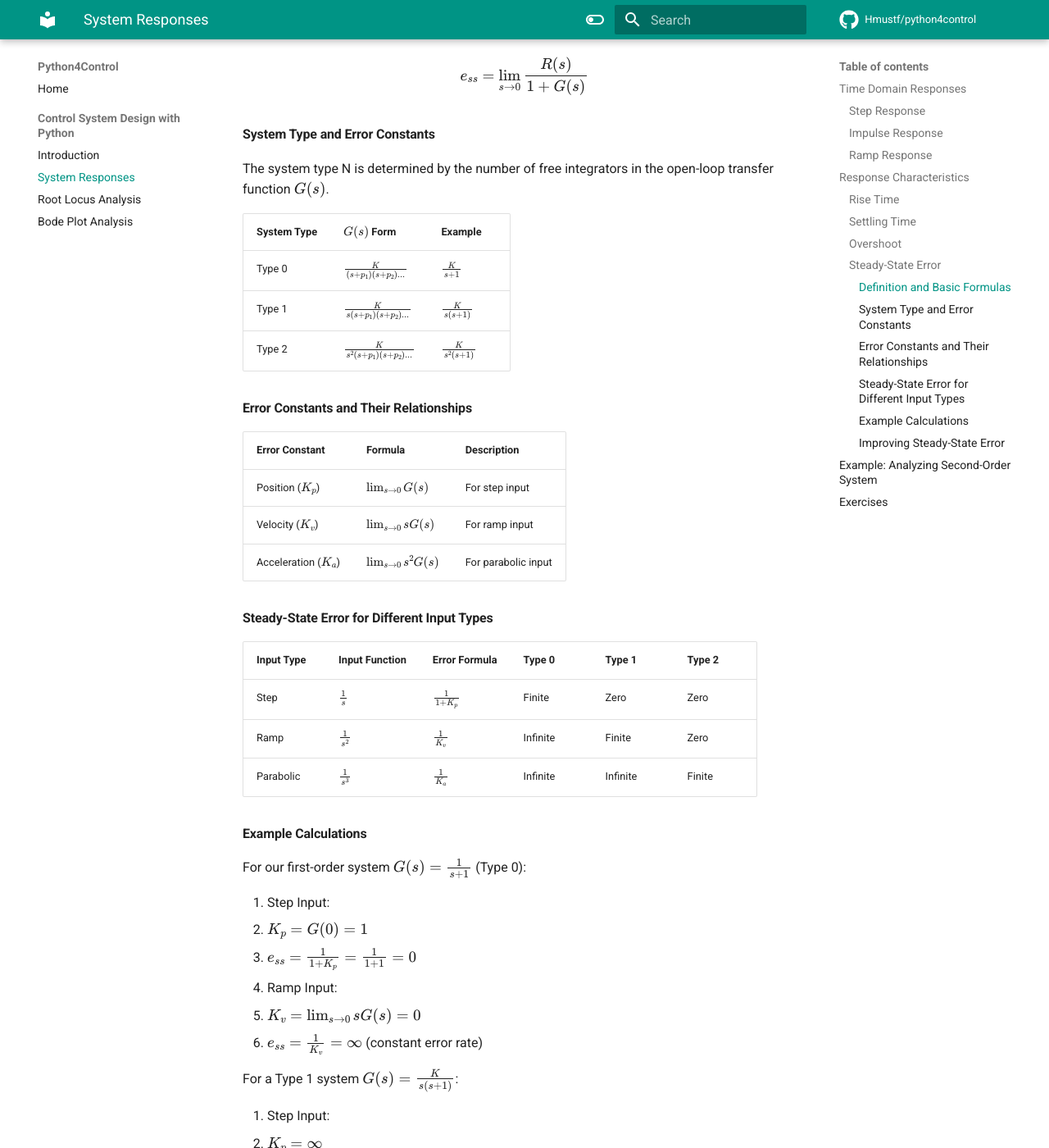
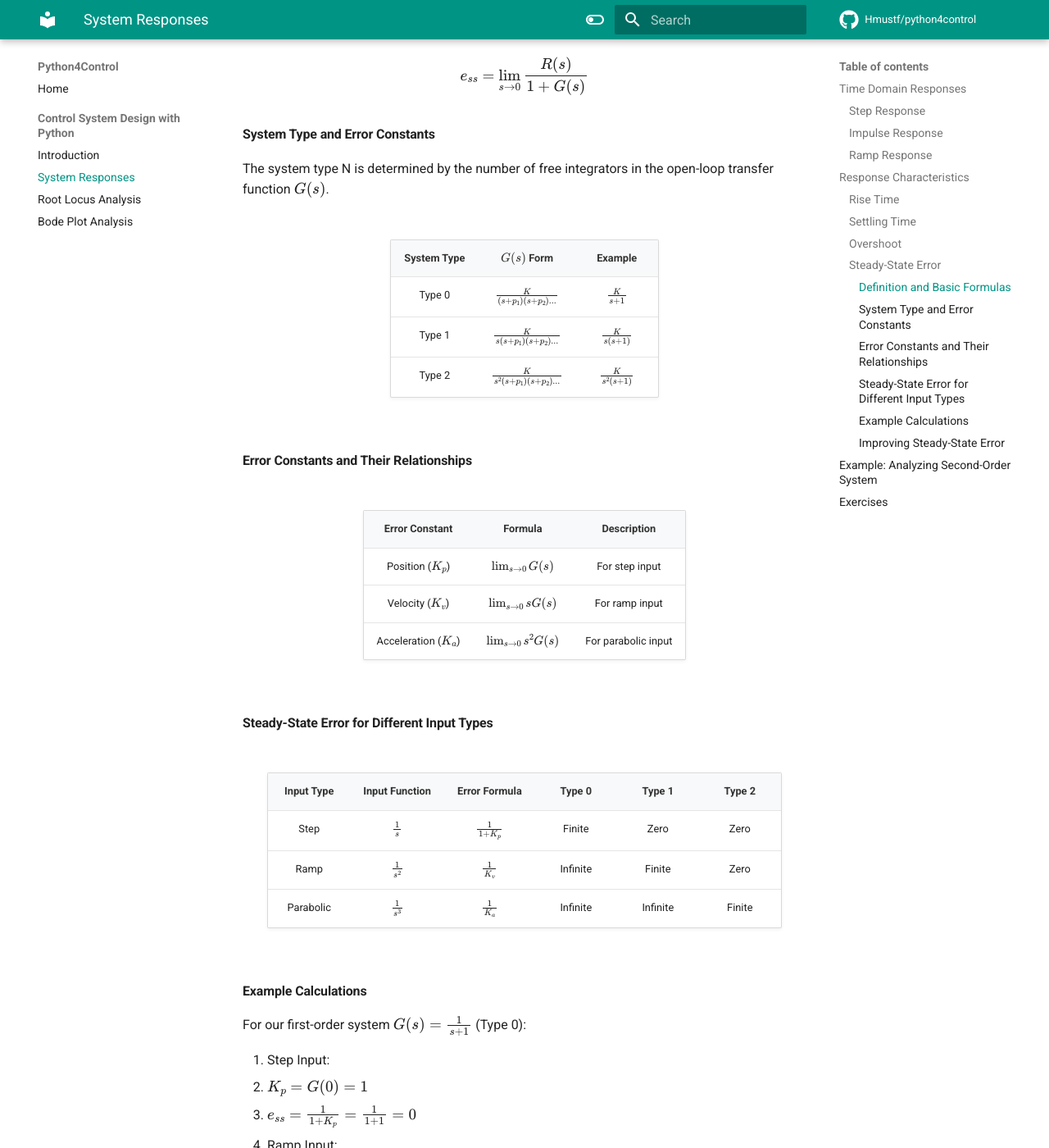
Before and after one commit to Hmustf/python4control, an MkDocs documentation site: the page built from docs/control-design/02_system_responses.md, in a window 1280 px wide and 1400 px high, scrolled down 5047 px. Shown: the whole window at 82% size. Built offline with MkDocs 1.6.1 and Material for MkDocs 9.7.7, drawn with Linux system fonts in a browser that asks for light colours; comment, search, counter and statistics services are not loaded.

Commit message:
Center tables and add table styling

```diff
--- a/docs/control-design/02_system_responses.md
+++ b/docs/control-design/02_system_responses.md
@@ -161,27 +161,39 @@ $$e_{ss} = \lim_{s \to 0} \frac{R(s)}{1 + G(s)}$$
 
 The system type N is determined by the number of free integrators in the open-loop transfer function $G(s)$.
 
+<div class="center" markdown>
+
 | System Type | $G(s)$ Form | Example |
-|------------|-------------|----------|
+|:----------:|:-----------:|:--------:|
 | Type 0 | $\frac{K}{(s + p_1)(s + p_2)...}$ | $\frac{K}{s + 1}$ |
 | Type 1 | $\frac{K}{s(s + p_1)(s + p_2)...}$ | $\frac{K}{s(s + 1)}$ |
 | Type 2 | $\frac{K}{s^2(s + p_1)(s + p_2)...}$ | $\frac{K}{s^2(s + 1)}$ |
 
+</div>
+
 #### Error Constants and Their Relationships
 
+<div class="center" markdown>
+
 | Error Constant | Formula | Description |
-|---------------|---------|-------------|
+|:-------------:|:-------:|:-----------:|
 | Position ($K_p$) | $\lim_{s \to 0} G(s)$ | For step input |
 | Velocity ($K_v$) | $\lim_{s \to 0} sG(s)$ | For ramp input |
 | Acceleration ($K_a$) | $\lim_{s \to 0} s^2G(s)$ | For parabolic input |
 
+</div>
+
 #### Steady-State Error for Different Input Types
 
+<div class="center" markdown>
+
 | Input Type | Input Function | Error Formula | Type 0 | Type 1 | Type 2 |
-|------------|---------------|---------------|---------|---------|---------|
+|:----------:|:-------------:|:-------------:|:-------:|:-------:|:-------:|
 | Step | $\frac{1}{s}$ | $\frac{1}{1 + K_p}$ | Finite | Zero | Zero |
 | Ramp | $\frac{1}{s^2}$ | $\frac{1}{K_v}$ | Infinite | Finite | Zero |
 | Parabolic | $\frac{1}{s^3}$ | $\frac{1}{K_a}$ | Infinite | Infinite | Finite |
+
+</div>
 
 #### Example Calculations
 
--- /dev/null
+++ b/docs/static/css/extra.css
@@ -0,0 +1,31 @@
+/* Center tables */
+.center {
+    display: flex;
+    justify-content: center;
+    align-items: center;
+    margin: 2em 0;
+}
+
+/* Table styling */
+.md-typeset table:not([class]) {
+    border: 1px solid rgba(0,0,0,.15);
+    box-shadow: 0 2px 4px rgba(0,0,0,.05);
+    background-color: #fff;
+}
+
+.md-typeset table:not([class]) th {
+    background-color: #f8f9fa;
+    color: #333;
+    font-weight: 600;
+    padding: 12px 16px;
+}
+
+.md-typeset table:not([class]) td {
+    padding: 12px 16px;
+    border-top: 1px solid rgba(0,0,0,.1);
+}
+
+/* Hover effect */
+.md-typeset table:not([class]) tr:hover {
+    background-color: #f8f9fa;
+}
```
